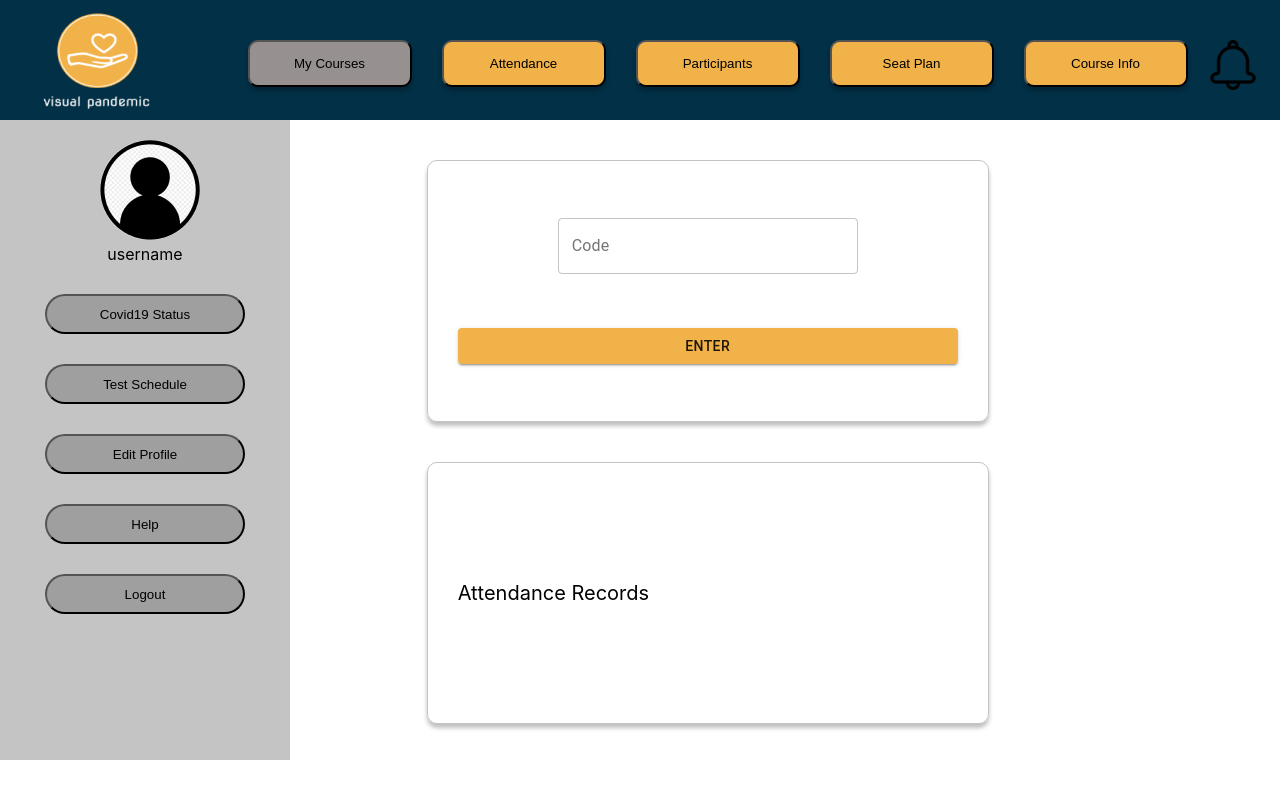
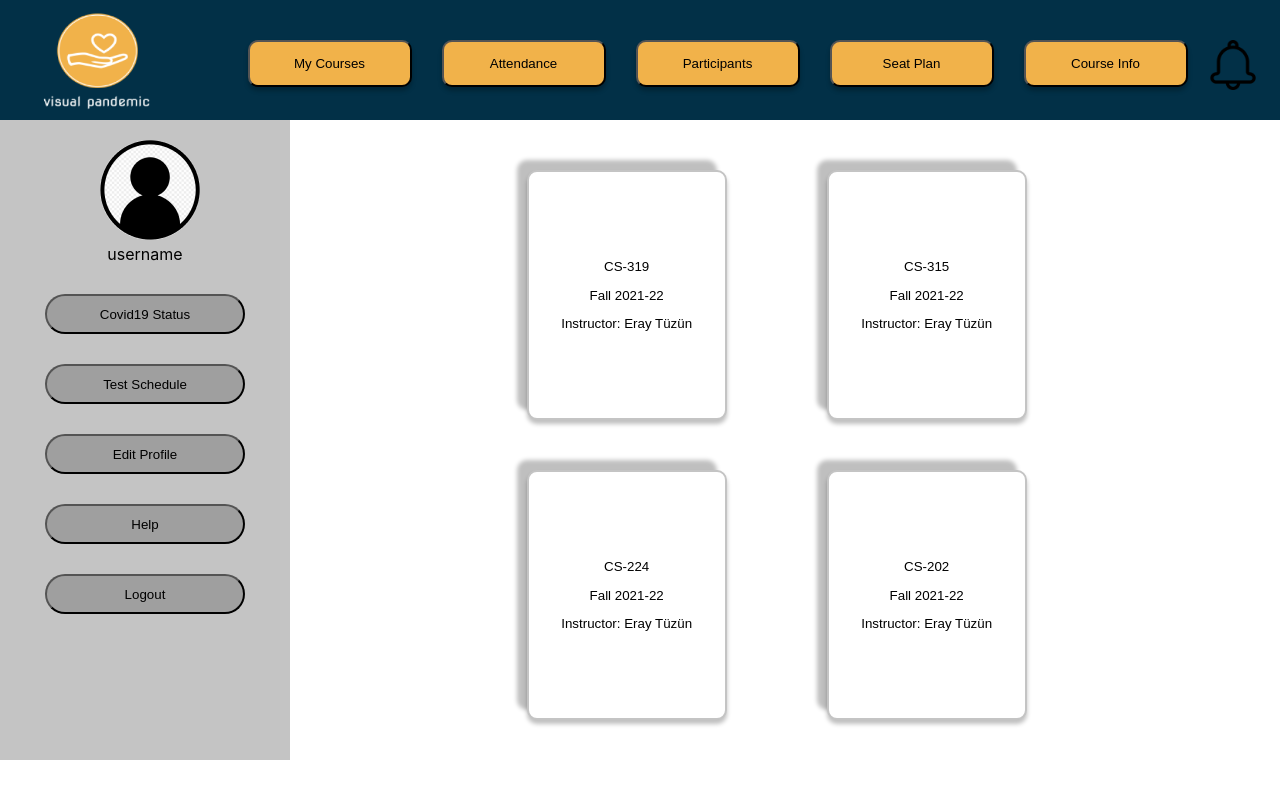
Before and after one commit to vIremAydin/Pandemic-Manager, a React (Create React App) app in the folder front-end/: page /main in a window 1280 px wide. Built offline with nearby package versions, Linux system fonts and the light colour scheme.

Commit message:
redux modified.

```diff
--- a/front-end/src/components/Header-HC.js
+++ b/front-end/src/components/Header-HC.js
@@ -3,6 +3,7 @@ import logo from "../images/logo.png";
 import notification from "../images/notification.png"
 import {connect} from "react-redux";
 import {changeTab} from "../redux/tab-action";
+import MyButton from "./MyButton";
 
 
 const useStyles = makeStyles({
@@ -74,13 +75,10 @@ const HeaderHC = ({tab, changeTab}) => {
                 <img className={classes.logo} src={logo} alt=""/>
             </div>
             <div className={classes.buttons}>
-                <button className={classes.buttonsInHeader} style={{backgroundColor: "#969090"}}
-                        onClick={() => handleButtons(0)}>All Cases
-                </button>
-                <button className={classes.buttonsInHeader} onClick={() => handleButtons(1)}>Dorm
-                </button>
-                <button className={classes.buttonsInHeader} onClick={() => handleButtons(2)}>Schedule
-                </button>
+                <MyButton onClick={()=>handleButtons("AllCases")}  isActive={tab === "AllCases"} name={"All Cases"}/>
+                <MyButton onClick={()=>handleButtons("Dorm")}  isActive={tab === "Dorm"} name={"Dorm"}/>
+                <MyButton onClick={()=>handleButtons("Schedule")}  isActive={tab === "Schedule"} name={"Schedule"}/>
+
                 <img className={classes.notificationIcon} src={notification} alt=""/>
 
             </div>
--- a/front-end/src/components/Header.js
+++ b/front-end/src/components/Header.js
@@ -3,6 +3,7 @@ import logo from "../images/logo.png";
 import notification from "../images/notification.png"
 import {connect} from "react-redux";
 import {changeTab} from "../redux/tab-action";
+import MyButton from "./MyButton";
 
 
 const useStyles = makeStyles({
@@ -74,17 +75,11 @@ const Header = ({tab, changeTab}) => {
                 <img className={classes.logo} src={logo} alt=""/>
             </div>
             <div className={classes.buttons}>
-                <button className={classes.buttonsInHeader} style={{backgroundColor: "#969090"}}
-                        onClick={() => handleButtons(0)}>My Courses
-                </button>
-                <button className={classes.buttonsInHeader} onClick={() => handleButtons(1)}>Attendance
-                </button>
-                <button className={classes.buttonsInHeader} onClick={() => handleButtons(2)}>Participants
-                </button>
-                <button className={classes.buttonsInHeader} onClick={() => handleButtons(3)}>Seat Plan
-                </button>
-                <button className={classes.buttonsInHeader} onClick={() => handleButtons(4)}>Course Info
-                </button>
+         <MyButton onClick={()=>handleButtons("MyCourses")}  isActive={tab === "MyCourses"} name={"My Courses"}/>
+         <MyButton onClick={()=>handleButtons("Attendance")}  isActive={tab === "Attendance"} name={"Attendance"}/>
+         <MyButton onClick={()=>handleButtons("Participants")} isActive={tab === "Participants"} name={"Participants"}/>
+         <MyButton onClick={()=>handleButtons("SeatPlan")} isActive={tab === "SeatPlan"} name={"Seat Plan"}/>
+         <MyButton onClick={()=>handleButtons("CourseInfo")} isActive={tab === "CourseInfo"} name={"Course Info"}/>
                 <img className={classes.notificationIcon} src={notification} alt=""/>
 
             </div>
--- /dev/null
+++ b/front-end/src/components/MyButton.js
@@ -0,0 +1,36 @@
+import {makeStyles} from "@material-ui/core/styles";
+
+const useStyles = makeStyles({
+
+    buttonsInHeader: {
+        cursor: "pointer",
+        marginLeft: "30px",
+        width: "164px",
+        height: "47px",
+        background: "#F1B24A",
+        '&:hover': {
+            background: "#969090",
+        },
+        boxShadow: "0px 4px 4px rgba(0, 0, 0, 0.25)",
+        borderRadius: "10px",
+
+    },});
+
+const MyButton = ({name, isActive, onClick}) =>{
+    const classes = useStyles();
+    return(<div>
+        {
+            isActive ?
+                <button onClick={() =>onClick(name)} className={classes.buttonsInHeader} style={{backgroundColor: "#969090"}}
+                       >{name}
+                </button>
+                :
+                <button onClick={() =>onClick(name)} className={classes.buttonsInHeader}
+                      >{name}
+                </button>
+        }
+    </div>
+
+    );
+}
+export default MyButton;
--- a/front-end/src/pages/Main-page.js
+++ b/front-end/src/pages/Main-page.js
@@ -31,7 +31,7 @@ const MainPage = ({activeTab}) => {
                     <Sidebar/>
                 </Grid>
                 <Grid item xs={8}>
-                    {activeTab.activeTab === 1 ? <AttendanceStudent/>
+                    {activeTab.activeTab === "Attendance" ? <AttendanceStudent/>
                     : <Courses/>}
                 </Grid>
 
--- a/front-end/src/redux/tabReducer.js
+++ b/front-end/src/redux/tabReducer.js
@@ -1,7 +1,7 @@
 import {GET_ACTIVE_TAB, CHANGE_ACTIVE_TAB } from "./types";
 
 const INITIAL_STATE = {
-   activeTab : 1
+   activeTab : "MyCourses"
 };
 
 const TabReducer = (state = INITIAL_STATE, action) => {
```
